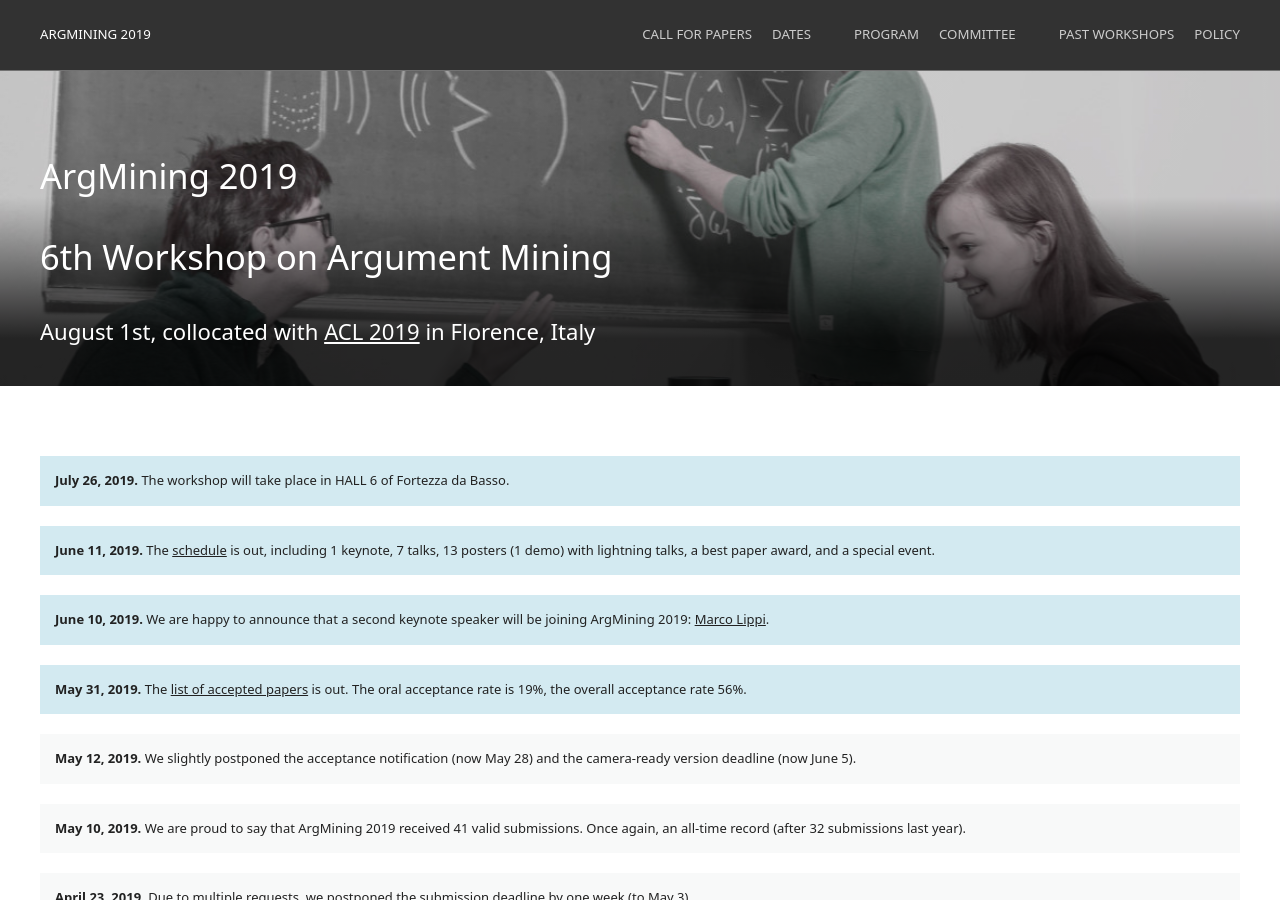
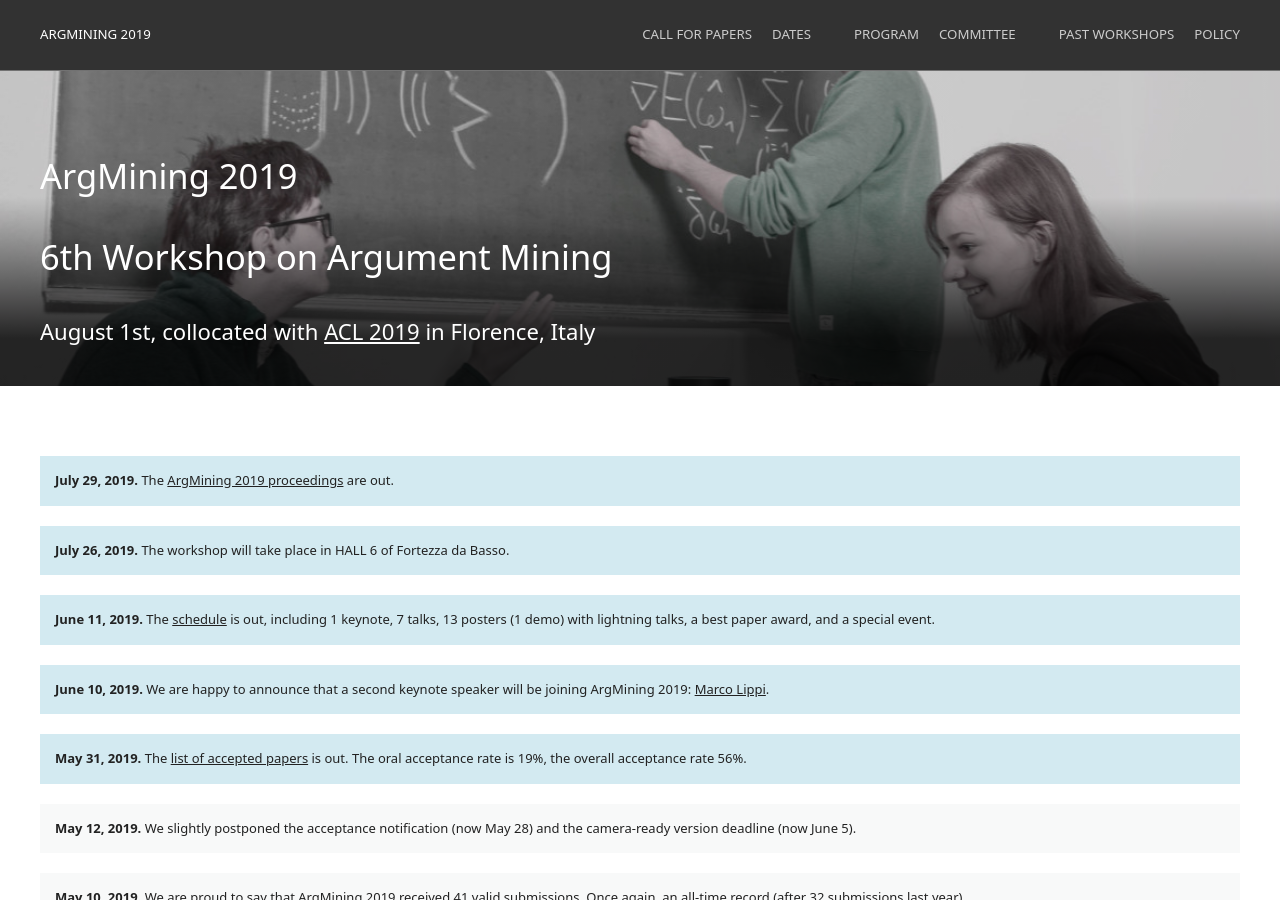
Before and after one commit to argmining19-webis-de/argmining19-webis-de.github.io, a Jekyll site: the page built from index.html, in a window 1280 px wide and 900 px high. Built offline with Jekyll 4.4.1, drawn with Linux system fonts in a browser that asks for light colours.

Commit message:
news: proceedings

```diff
--- a/index.html
+++ b/index.html
@@ -7,6 +7,11 @@ description: 6th Workshop on Argument Mining
 
 <div class="uk-section uk-section-default">
         <div class="uk-container">
+                <div class="uk-alert news" uk-alert>
+                                <p>
+                                        <b>July 29, 2019. </b> The <a href="https://aclweb.org/anthology/events/acl-2019/#w19-45" target="_blank" >ArgMining 2019 proceedings</a> are out.
+                                </p>
+                </div>
                 <div class="uk-alert news" uk-alert>
                                 <p>
                                         <b>July 26, 2019. </b> The workshop will take place in HALL 6 of Fortezza da Basso.
```
